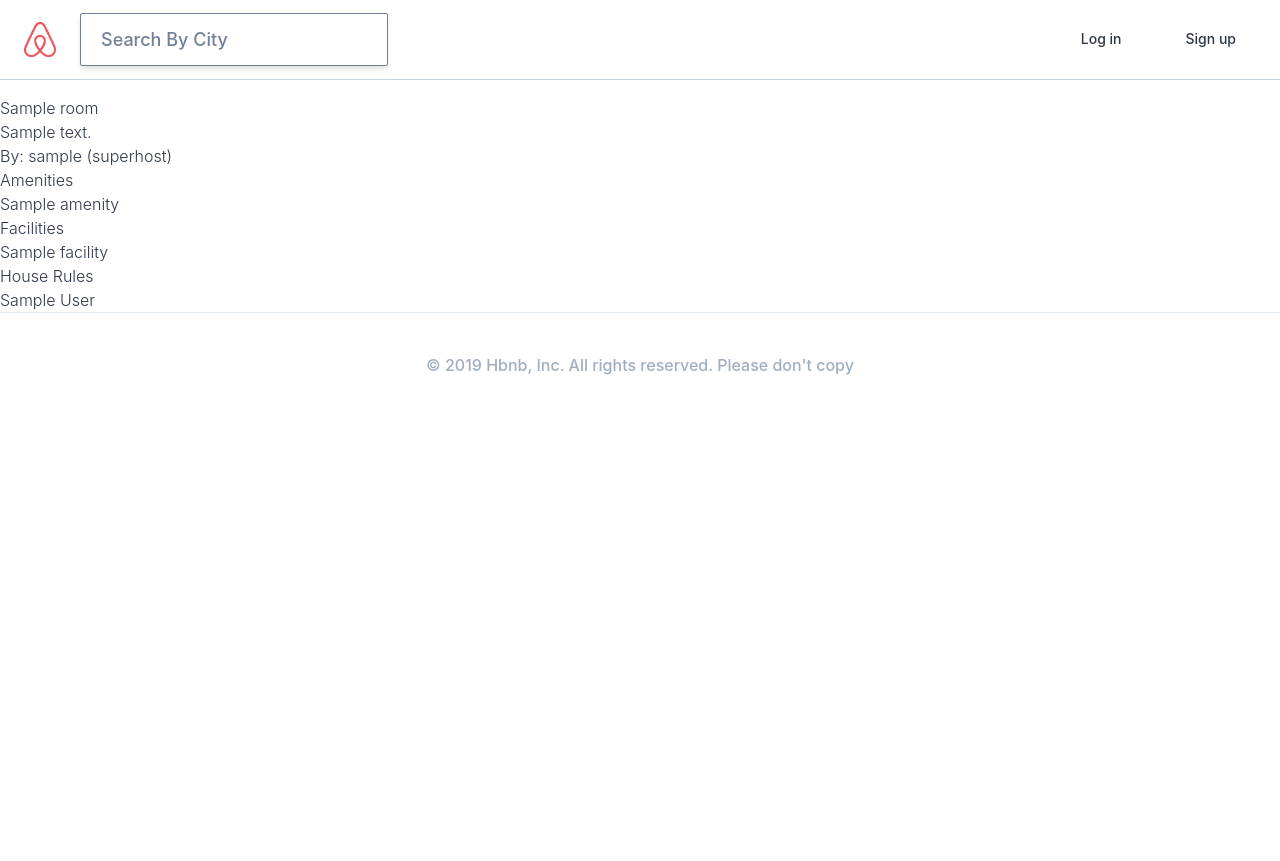
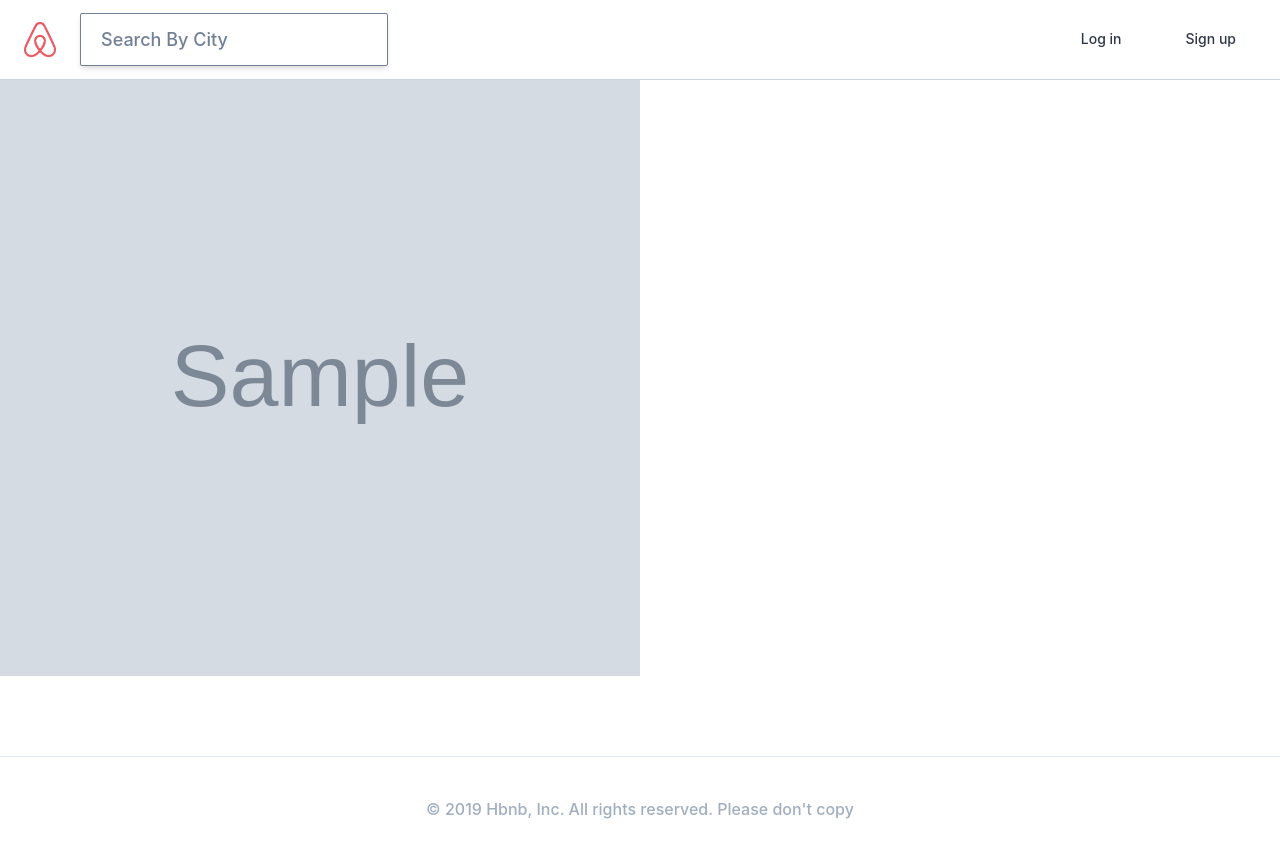
Before and after one commit to vapvin/Airbnb-Cloning, a Django app: page /rooms/1 in a window 1280 px wide. Before the commit the page ends 375 px from the top, so only its background shows below. Run offline with Django 3.2, Linux system fonts and the light colour scheme; tables that the repository leaves empty hold one stand-in row (values such as "Sample post"); grey boxes marked "Sample" are stand-in pictures; some libraries are stand-ins or nearby versions.

Commit message:
Photo grid

```diff
--- a/rooms/models.py
+++ b/rooms/models.py
@@ -116,3 +116,7 @@ class Room(core_models.TimeStampedModel):
     def first_photo(self):
         photo, = self.photos.all()[:1]
         return photo.file.url
+
+    def get_next_four_photos(self):
+        photos = self.photos.all()[1:5]
+        return photos
--- a/templates/rooms/room_detail.html
+++ b/templates/rooms/room_detail.html
@@ -6,33 +6,12 @@
 {% endblock page_title %}
 
 {% block content %}
-<div>
-    <h1>{{room.name}}</h1>
-    <h3>{{room.description}}</h3>
-</div>
-<div>
-    <h2>By: <a href="{{room.host.get_absolute_url}}">{{room.host.username}}</a>
-    {% if room.host.superhost %}
-        (superhost)
-    {% endif %}
-    </h2>
-    <h3>Amenities</h3>
-    <ul>
-    {% for a in room.amenities.all  %}
-        <li>{{a}}</li>
-    {% endfor %}
-    </ul>
-    <h3>Facilities</h3>
-    <ul>
-    {% for a in room.facilities.all  %}
-        <li>{{a}}</li>
-    {% endfor %}
-    </ul>
-    <h3>House Rules</h3>
-    <ul>
-    {% for a in room.house_rules.all  %}
-        <li>{{a}}</li>
-    {% endfor %}
-    </ul>
-</div>
+    <div class="-mt-5 container max-w-full h-75vh flex mb-20">
+        <div class="h-full w-1/2 bg-cover bg-center" style="background-image: url({{room.first_photo}});"></div>
+        <div class="h-full w-1/2 flex flex-wrap">
+            {% for photo in room.get_next_four_photos %}
+              <div style="background-image: url({{photo.file.url}});" class="w-1/2 h-auto bg-cover bg-center border-gray-700 border"></div>
+            {% endfor %}
+        </div>
+    </div>
 {% endblock %}
```
